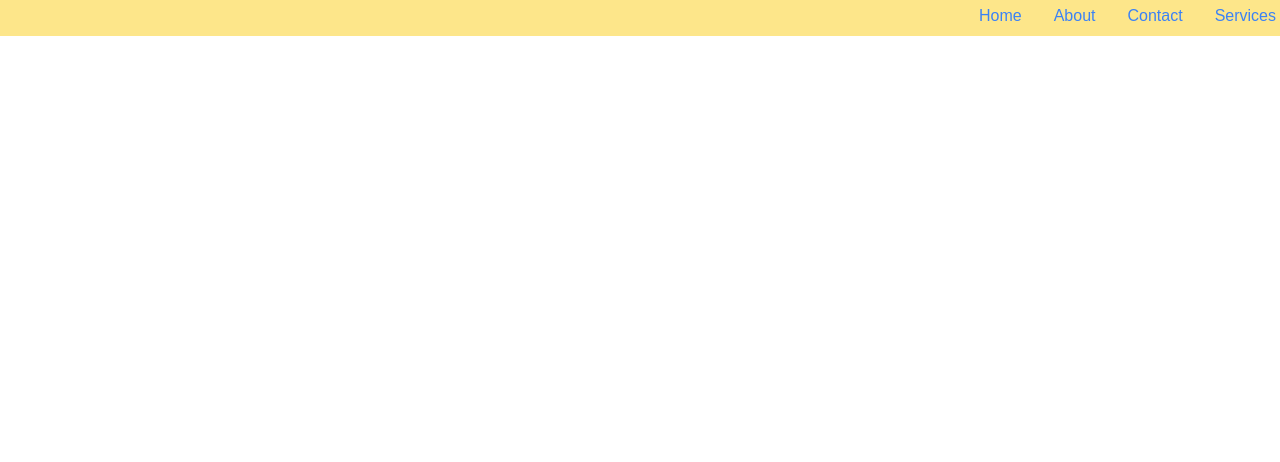
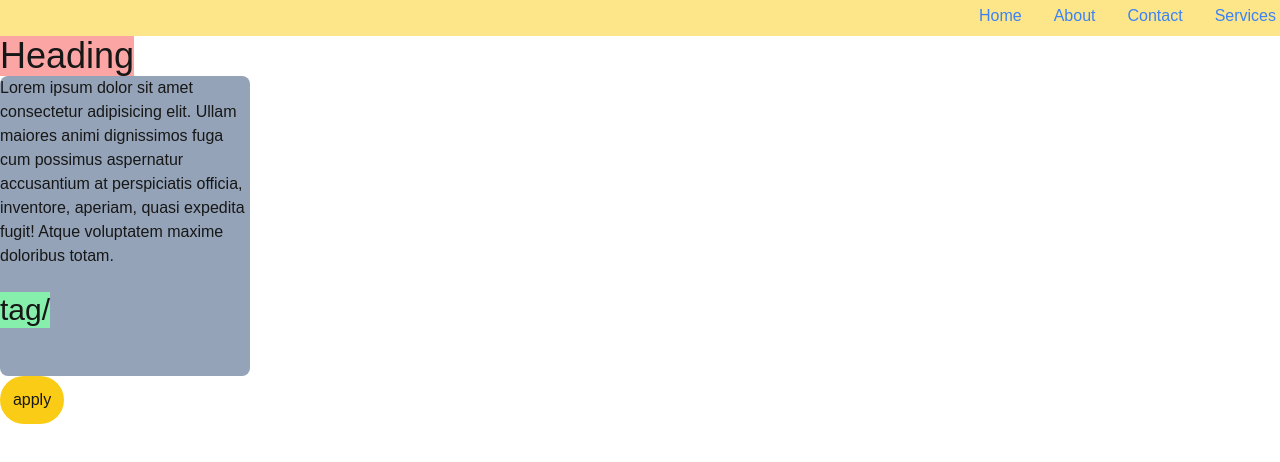
Before and after one commit to owaisyosuf/nextjs, a Next.js app in the folder my-app/: page / in a window 1280 px wide. Shown: the top 462 px of the page. Built offline with nearby package versions, Linux system fonts and the light colour scheme.

Commit message:
send dynamic data to component through props

```diff
--- /dev/null
+++ b/my-app/src/app/component/blog/blog.tsx
@@ -0,0 +1,18 @@
+import Tag from "../tag/tag";
+import Button from "../button/Button";
+
+export default function Blog() {
+  return (
+    <div>
+      <h1 className="h-[300px] w-[250px]  bg-slate-400 border-4-border-black rounded-lg">
+        Lorem ipsum dolor sit amet consectetur adipisicing elit. Ullam maiores
+        animi dignissimos fuga cum possimus aspernatur accusantium at
+        perspiciatis officia, inventore, aperiam, quasi expedita fugit! Atque
+        voluptatem maxime doloribus totam.
+        <div className="mt-6 flex gap-4">
+          <Tag />
+        </div>
+      </h1>
+    </div>
+  );
+}
--- /dev/null
+++ b/my-app/src/app/component/button/Button.tsx
@@ -0,0 +1,11 @@
+import { ButtonType } from "@/types/button";
+
+export default function Button(props: ButtonType) {
+  return (
+    <div>
+      <button className="bg-yellow-400 h-12 w-16 rounded-3xl">
+        {props.Data}
+      </button>
+    </div>
+  );
+}
--- /dev/null
+++ b/my-app/src/app/component/heading/heading.tsx
@@ -0,0 +1,7 @@
+export default function Heading() {
+  return (
+    <div>
+      <h1 className="text-4xl bg-red-300 inline-block">Heading</h1>
+    </div>
+  );
+}
--- /dev/null
+++ b/my-app/src/app/component/tag/tag.tsx
@@ -0,0 +1,7 @@
+export default function Tag() {
+  return (
+    <div>
+      <h3 className="text-3xl bg-green-300 inline-block">tag/</h3>
+    </div>
+  );
+}
--- a/my-app/src/app/page.tsx
+++ b/my-app/src/app/page.tsx
@@ -1,5 +1,16 @@
 import Image from "next/image";
+import Heading from "./component/heading/heading";
+import Blog from "./component/blog/blog";
+import Button from "./component/button/Button";
 
 export default function Home() {
-  return <div></div>;
+  return (
+    <div>
+      <Heading />
+      <Blog />
+      <div>
+        <Button Data="apply" />
+      </div>
+    </div>
+  );
 }
--- a/my-app/src/app/services/page.tsx
+++ b/my-app/src/app/services/page.tsx
@@ -1,4 +1,5 @@
 import Link from "next/link";
+import Button from "../component/button/Button";
 
 export default function Services() {
   return (
--- /dev/null
+++ b/my-app/src/types/button.ts
@@ -0,0 +1,3 @@
+export type ButtonType = {
+  Data: string;
+};
```
